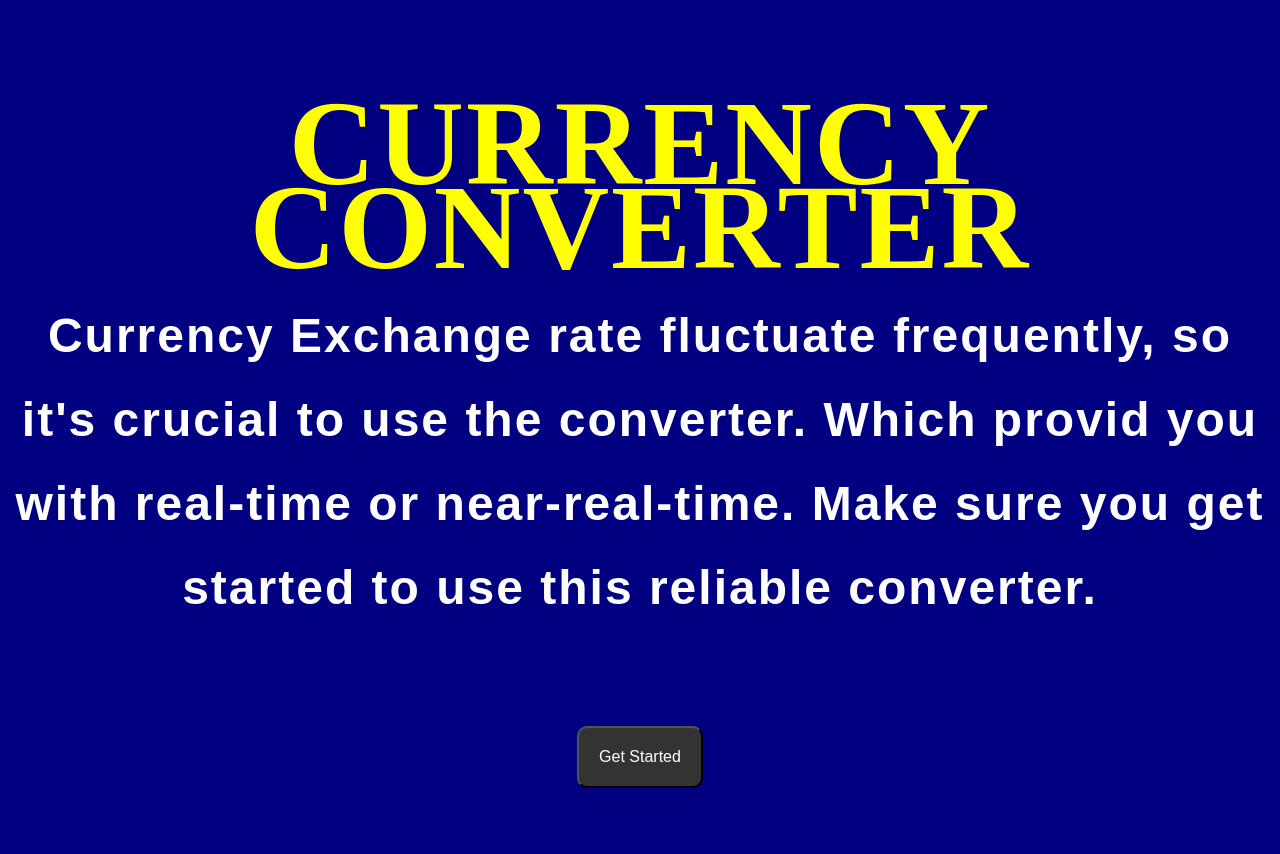
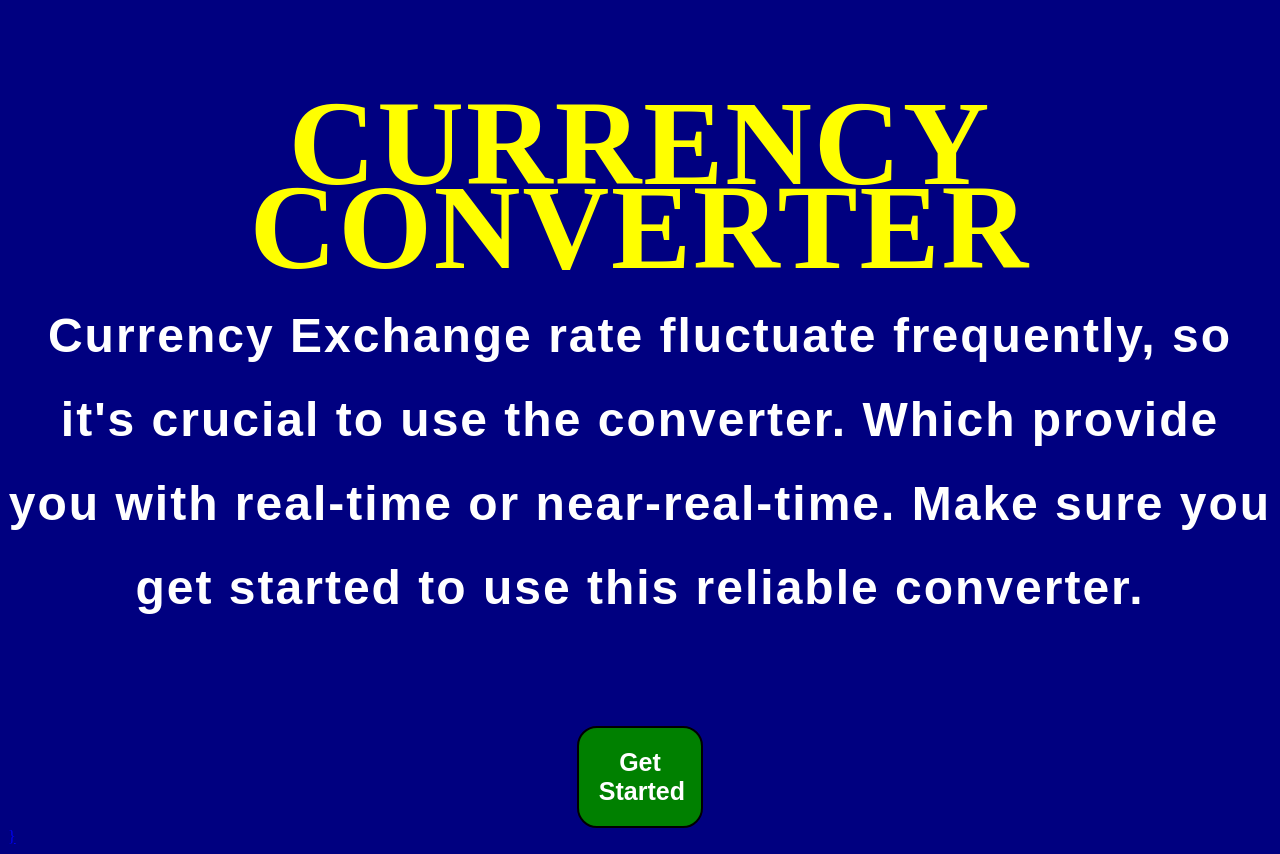
Before and after one commit to leukeng/currency-converter-main, a plain HTML site: page Lpage.html in a window 1280 px wide. Shown: the part 213-1067 px from the top of the page. Before the commit the page ends 1009 px from the top, so only its background shows below. Drawn offline with Linux system fonts and the light colour scheme.

Commit message:
Made some changes to some styles

```diff
--- a/Lpage.html
+++ b/Lpage.html
@@ -21,11 +21,14 @@
 
 <center> <img class="img-logo" src="logo.png"> </center>
 <p> CURRENCY <br> CONVERTER  <br>
-    <f1> <font size=40> Currency Exchange rate fluctuate frequently, so it's crucial to use the converter. Which provid you with
+    <f1> <font size=40> Currency Exchange rate fluctuate frequently, so it's crucial to use the converter. Which provide you with
     real-time or near-real-time. Make sure you get started to use this reliable converter. </font> </f1> </p>
 
 <a href="index.html">
-   <center> <button> Get Started </button> </center>
+   <center> <button class=get-started>Get Started </button> </center>
+
+   }
+
 </a>
 
 
--- a/Lstyles.css
+++ b/Lstyles.css
@@ -55,10 +55,13 @@ h2 {
 }
 
 button {
-    background-color: #333333;
+    background-color: green;
     color: #FFFFFF;
-    border-radius: 10px;
+    border-radius: 20px;
+    border-style: solid;
+    cursor: pointer;
+    font-weight: bold;
     width: 10%;
     padding: 20px;
-    font-size: 16px;
+    font-size: 25px;
 }
```
Also changed, not shown: main.js (+10 -10 lines).
